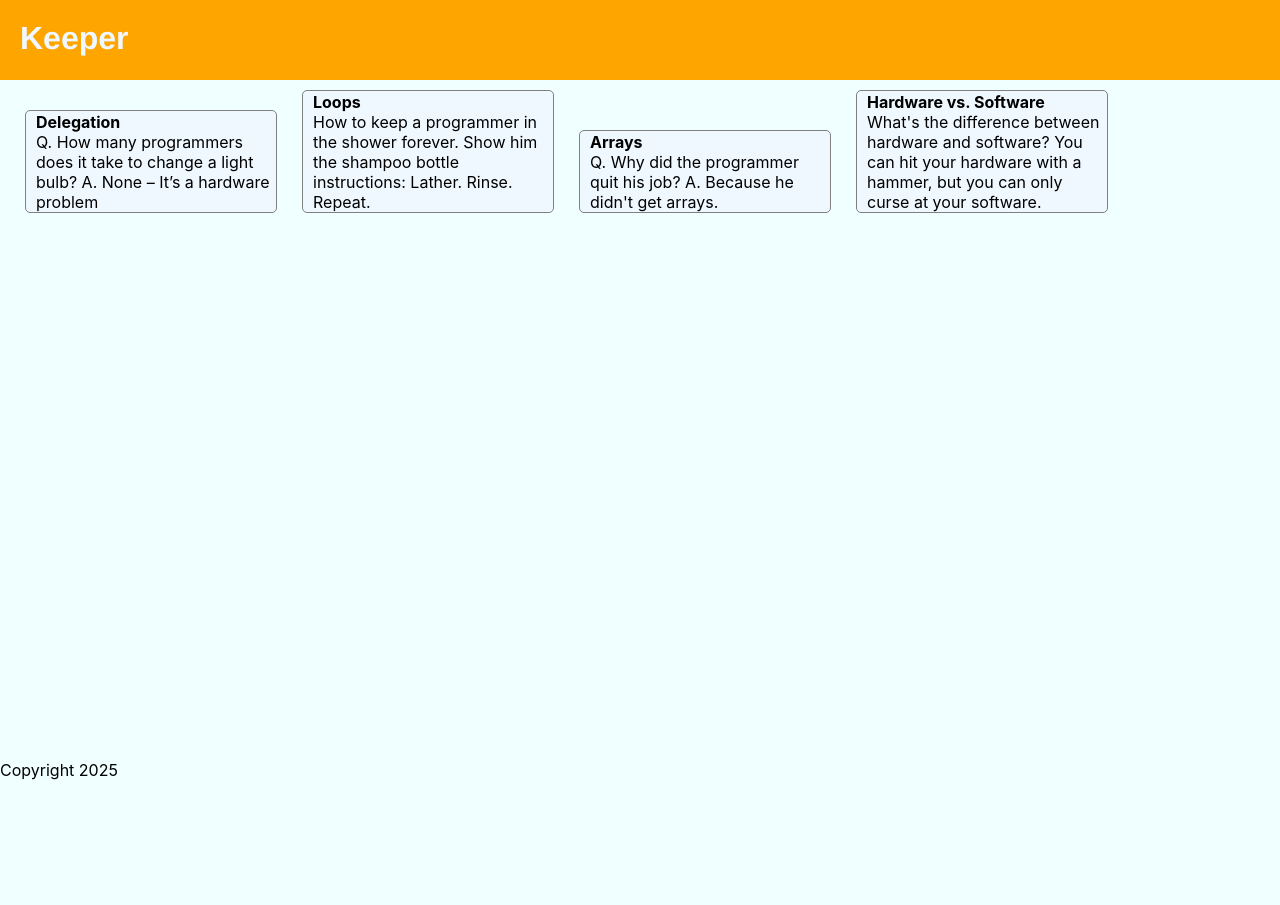
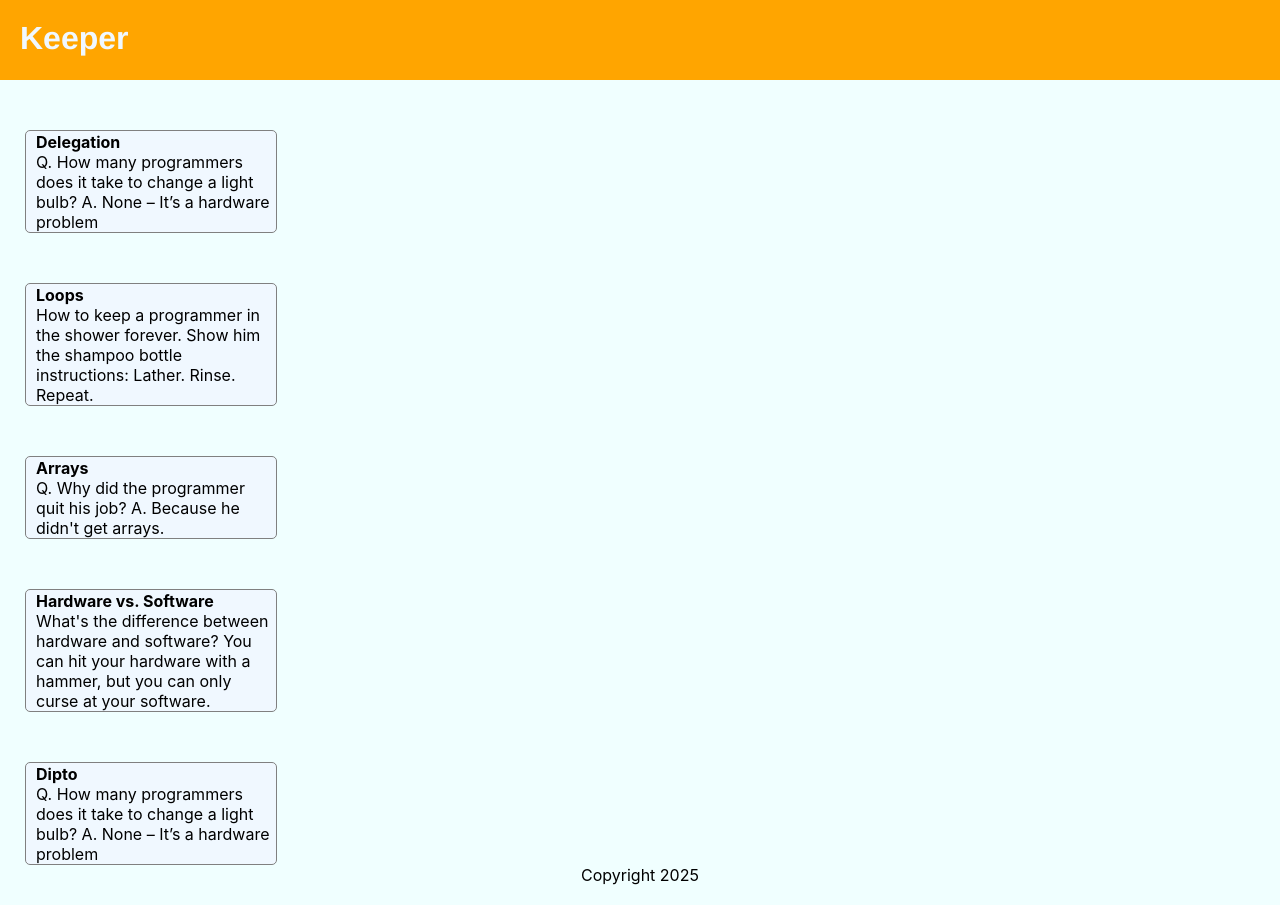
Before and after one commit to rangerbd/keeper-react-, a React (Create React App) app: page / in a window 1280 px wide. Before the commit the page ends 800 px from the top, so only its background shows below. Built offline with nearby package versions, Linux system fonts and the light colour scheme.

Commit message:
fixing inline block

```diff
--- a/src/App.css
+++ b/src/App.css
@@ -16,8 +16,12 @@ body{
   padding: 20px;
   font-family: 'Franklin Gothic Medium', 'Arial Narrow', Arial, sans-serif;
 }
-
-.box{
+.bod{
+  width: 100%;
+  display: inline-block;
+  margin-top: 40px;
+}
+.bod .box{
   display: inline-block;
   border: 1px solid grey;
   border-radius: 5px;
@@ -39,7 +43,7 @@ body{
 }
 
 .footer{
-  position: absolute;
+
   text-align: center;
   bottom: 0;
   height: 2.5rem;
--- a/src/components/firstbox.jsx
+++ b/src/components/firstbox.jsx
@@ -3,10 +3,12 @@ import notes from "./note";
 
 function Firstbox(props){
     return(
-    <div className="box">
-        <h4>{props.title}</h4>
-        <p>{props.content}</p>
-    </div>
+        <div className="bod">
+            <div className="box">
+                <h4>{props.title}</h4>
+                <p>{props.content}</p>
+            </div>
+        </div>
     )
 }
 
--- a/src/components/note.js
+++ b/src/components/note.js
@@ -24,7 +24,13 @@ const notes = [
       title: "Hardware vs. Software",
       content:
         "What's the difference between hardware and software? You can hit your hardware with a hammer, but you can only curse at your software."
-    }
+    },
+    {
+      key: 5,
+      title: "Dipto",
+      content:
+        "Q. How many programmers does it take to change a light bulb? A. None – It’s a hardware problem"
+    },
   ];
 
   export default notes ;
```
